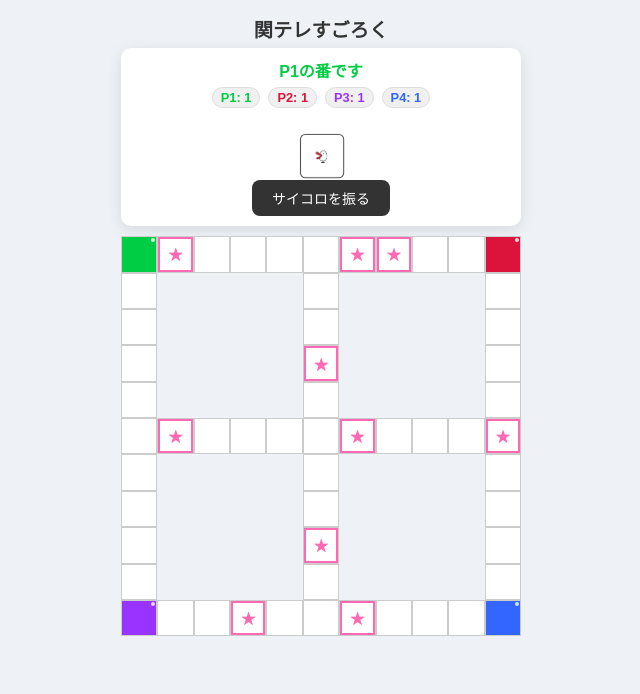
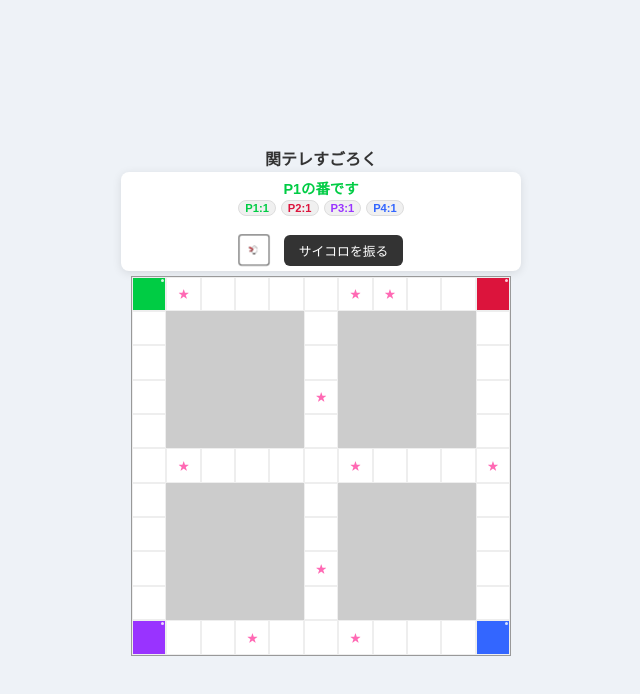
Before and after one commit to 223ttm/45th-sugoroku, a plain HTML site: page index.html in a window 1280 px wide. Shown: the whole page, without its empty margins (319-959 px from the left). Drawn offline with Linux system fonts and the light colour scheme.

Commit message:
Add files via upload

```diff
--- a/index.html
+++ b/index.html
@@ -2,82 +2,96 @@
 <html lang="ja">
 <head>
 <meta charset="UTF-8">
-<title>関テレすごろく（スマホ最適化版）</title>
+<title>関テレすごろく（究極スマホ最適化版）</title>
 <meta name="viewport" content="width=device-width,initial-scale=1,maximum-scale=1,user-scalable=no">
 <style>
-    /* 全体の高さを抑える設定 */
+    /* 全体設定：スクロールを徹底排除 */
+    * { box-sizing: border-box; }
     body {
-        font-family: sans-serif; display: flex; flex-direction: column; align-items: center;
-        background: #eef2f7; margin: 0; padding: 10px;
-        height: 100vh; height: 100dvh; overflow: hidden; /* スクロール禁止 */
+        font-family: sans-serif;
+        display: flex; flex-direction: column; align-items: center; justify-content: center;
+        background: #eef2f7; margin: 0; padding: 0;
+        width: 100vw; height: 100vh; height: 100dvh;
+        overflow: hidden; touch-action: manipulation;
     }
-    h1 { font-size: 1.2rem; color: #333; margin: 5px 0; }
 
+    h1 { font-size: 1rem; color: #333; margin: 2px 0; }
+
+    /* コントロールエリア：高さを最小限に */
     .controls {
-        margin-bottom: 10px; text-align: center; background: white; padding: 10px;
-        border-radius: 10px; box-shadow: 0 4px 15px rgba(0,0,0,0.1);
-        width: 95%; max-width: 400px; box-sizing: border-box;
+        width: 98%; max-width: 400px;
+        background: white; padding: 5px 10px;
+        border-radius: 8px; box-shadow: 0 2px 10px rgba(0,0,0,0.1);
+        display: flex; flex-direction: column; align-items: center;
+        margin-bottom: 5px;
     }
-    #turnInfo { font-size: 1rem; font-weight: bold; margin-bottom: 5px; }
-    .playerCounts { margin-bottom: 5px; display: flex; justify-content: center; gap: 8px; flex-wrap: wrap; font-size: 0.8rem; }
-    .playerCounts span { font-weight: bold; padding: 2px 8px; border-radius: 15px; background: #f0f0f0; border: 1px solid #ddd; }
-    #message { color: #d33; font-weight: bold; height: 1.2em; margin-bottom: 5px; font-size: 0.9rem; }
 
-    /* 盤面のレスポンシブ設定：画面幅いっぱいに収める */
+    #turnInfo { font-size: 0.9rem; font-weight: bold; margin-bottom: 2px; }
+
+    .playerCounts { display: flex; justify-content: center; gap: 5px; font-size: 0.7rem; margin-bottom: 2px; }
+    .playerCounts span { font-weight: bold; padding: 1px 6px; border-radius: 10px; background: #f0f0f0; border: 1px solid #ddd; }
+
+    #message { color: #d33; font-weight: bold; font-size: 0.8rem; height: 1.1em; margin-bottom: 2px; }
+
+    /* サイコロとボタンを横並びにして高さを節約 */
+    .dice-action-area {
+        display: flex; align-items: center; justify-content: center; gap: 15px; width: 100%;
+    }
+
+    /* 盤面：画面の高さに合わせてサイズを動的に決定 */
     #board {
         display: grid;
         grid-template-columns: repeat(11, 1fr);
         grid-template-rows: repeat(11, 1fr);
         gap: 0;
-        width: 95vw;
-        height: 95vw; /* 正方形を維持 */
-        max-width: 400px;
-        max-height: 400px;
-        background: transparent;
+        /* 画面幅か、残りの画面高さの小さい方に合わせる */
+        width: min(95vw, 60vh);
+        height: min(95vw, 60vh);
+        max-width: 380px;
+        max-height: 380px;
+        background: #ccc;
         position: relative;
+        border: 1px solid #999;
     }
 
-    .square {
-        width: 100%; height: 100%; background: white; border: 0.5px solid #ccc;
-        position: relative; box-sizing: border-box;
-    }
+    .square { width: 100%; height: 100%; background: white; border: 0.1px solid #eee; position: relative; }
     .empty { visibility: hidden; }
 
     .square.event::after {
-        content: '★'; position: absolute; inset: 0; border: 2px solid #ff69b4; color: #ff69b4;
-        display: flex; align-items: center; justify-content: center; font-weight: bold; font-size: 3vw; z-index: 25;
+        content: '★'; position: absolute; inset: 0; color: #ff69b4;
+        display: flex; align-items: center; justify-content: center; font-weight: bold; font-size: 10px; z-index: 25;
     }
-    /* スマホでのイベント文字サイズ調整 */
-    @media screen and (min-width: 400px) { .square.event::after { font-size: 14px; } }
 
-    .selectable { outline: 3px solid #ffd700; outline-offset: -3px; z-index: 30; animation: blink 0.8s infinite; }
-    @keyframes blink { 0%, 100% { opacity: 1; } 50% { opacity: 0.6; } }
+    .selectable { outline: 2px solid #ffd700; outline-offset: -2px; z-index: 30; animation: blink 0.8s infinite; }
+    @keyframes blink { 0%, 100% { opacity: 1; } 50% { opacity: 0.5; } }
 
     .cover { position: absolute; inset: 0; z-index: 20; }
-    .protected-indicator { position: absolute; right: 1px; top: 1px; width: 4px; height: 4px; border-radius: 50%; background: rgba(255,255,255,0.8); z-index: 40; }
+    .protected-indicator { position: absolute; right: 1px; top: 1px; width: 3px; height: 3px; border-radius: 50%; background: rgba(255,255,255,0.8); z-index: 40; }
 
-    /* サイコロをさらにコンパクトに */
-    #diceContainer { perspective: 400px; margin: 5px auto; width: 40px; height: 40px; }
-    #dice { width: 40px; height: 40px; position: relative; transform-style: preserve-3d; transition: transform 1.8s cubic-bezier(.2,.8,.2,1); }
-    .face { position: absolute; width: 40px; height: 40px; background: white; border: 1.5px solid #555; border-radius: 5px; display: flex; align-items: center; justify-content: center; backface-visibility: hidden; }
-    .face img { width: 85%; height: 85%; object-fit: contain; }
-    .front  { transform: rotateY(0deg) translateZ(20px); }
-    .top    { transform: rotateX(90deg) translateZ(20px); }
-    .right  { transform: rotateY(90deg) translateZ(20px); }
-    .left   { transform: rotateY(-90deg) translateZ(20px); }
-    .bottom { transform: rotateX(-90deg) translateZ(20px); }
-    .back   { transform: rotateY(180deg) translateZ(20px); }
+    /* サイコロ：さらに小型化 */
+    #diceContainer { perspective: 400px; width: 30px; height: 30px; }
+    #dice { width: 30px; height: 30px; position: relative; transform-style: preserve-3d; transition: transform 1.5s cubic-bezier(.2,.8,.2,1); }
+    .face { position: absolute; width: 30px; height: 30px; background: white; border: 1px solid #555; border-radius: 3px; display: flex; align-items: center; justify-content: center; backface-visibility: hidden; }
+    .face img { width: 90%; height: 90%; object-fit: contain; }
+    .front  { transform: rotateY(0deg) translateZ(15px); }
+    .top    { transform: rotateX(90deg) translateZ(15px); }
+    .right  { transform: rotateY(90deg) translateZ(15px); }
+    .left   { transform: rotateY(-90deg) translateZ(15px); }
+    .bottom { transform: rotateX(-90deg) translateZ(15px); }
+    .back   { transform: rotateY(180deg) translateZ(15px); }
 
-    button { padding: 8px 20px; font-size: 14px; cursor: pointer; border-radius: 8px; border: none; background: #333; color: white; }
+    button { padding: 6px 15px; font-size: 0.8rem; cursor: pointer; border-radius: 6px; border: none; background: #333; color: white; }
     button:disabled { background: #ccc; }
 
     /* オーバーレイ */
     .full-overlay { position: fixed; inset: 0; display: flex; flex-direction: column; align-items: center; justify-content: center; z-index: 3000; background: rgba(0,0,0,0.85); opacity: 0; visibility: hidden; transition: 0.3s; }
     .full-overlay.show { opacity: 1; visibility: visible; }
-    .overlay-content { transform: scale(0.7); transition: 0.4s; text-align: center; width: 90%; }
+    .overlay-content { transform: scale(0.7); transition: 0.4s; text-align: center; width: 90%; color: white; }
     .full-overlay.show .overlay-content { transform: scale(1); }
-    .result-text-main { font-size: 3rem; font-weight: 900; margin: 0; }
-    .result-text-sub { font-size: 1.5rem; color: white; margin-top: 10px; }
+    .result-text-main { font-size: 2.5rem; font-weight: 900; margin: 0; }
+
+    /* モーダル内のボタン調整 */
+    .modal-btn-group { display: flex; gap: 10px; justify-content: center; margin-top: 15px; }
 </style>
 </head>
 <body>
@@ -88,6 +102,8 @@
   <div id="turnInfo">準備中...</div>
   <div class="playerCounts" id="playerCounts"></div>
   <div id="message"></div>
+
+  <div class="dice-action-area">
     <div id="diceContainer">
         <div id="dice">
             <div class="face front"><img src="hatiemonn1.png" alt="1"></div>
@@ -100,19 +116,23 @@
     </div>
     <button id="diceBtn">サイコロを振る</button>
   </div>
+</div>
 
 <div id="board"></div>
 
 <div id="systemOverlay" class="full-overlay">
     <div class="overlay-content">
-        <div id="sysLabel" style="font-size: 1.2rem; color: #aaa; margin-bottom: 5px;"></div>
+        <div id="sysLabel" style="font-size: 1rem; color: #aaa; margin-bottom: 5px;"></div>
         <div id="sysMainText" class="result-text-main"></div>
-        <div id="sysSubText" class="result-text-sub"></div>
+        <div id="sysSubText" style="font-size: 1.2rem; margin-top: 10px;"></div>
     </div>
 </div>
 
 <script>
-// JavaScript ロジックは前回と同じ（変数定義などはそのまま）
+// (既存のJavaScriptロジックをここに貼り付けてください)
+// ※変更点がないため、元のスクリプトをそのまま使用可能です。
+// 便宜上、必要な初期化部分のみ再掲します。
+
 const size = 11;
 let players = [{ color:"#00cc44" }, { color:"#dc143c" }, { color:"#9933ff" }, { color:"#3366ff" }];
 let currentPlayer = 0, stepsRemaining = 0, isMoving = false, isAwaitingChoice = false, isOverlaying = false;
@@ -203,14 +223,14 @@
     turnInfo.textContent = `P${currentPlayer+1}の番です${stepsRemaining > 0 ? `（残り ${stepsRemaining}）` : ''}`;
 }
 
-function updatePlayerCounts() { playerCountsEl.innerHTML = players.map((p, i) => `<span style="color:${p.color}">P${i+1}: ${territoryCounts[i]}</span>`).join(''); }
+function updatePlayerCounts() { playerCountsEl.innerHTML = players.map((p, i) => `<span style="color:${p.color}">P${i+1}:${territoryCounts[i]}</span>`).join(''); }
 
 function showSystemOverlay(label, main, sub, color, duration, callback) {
     isOverlaying = true;
     sysLabel.textContent = label;
     sysMainText.textContent = main;
     sysMainText.style.color = color;
-    sysMainText.style.textShadow = `0 0 15px ${color}, 0 0 2px white`;
+    sysMainText.style.textShadow = `0 0 10px ${color}`;
     sysSubText.textContent = sub;
     systemOverlay.classList.add('show');
     setTimeout(() => {
@@ -225,7 +245,7 @@
     stepsRemaining = 0;
     diceBtn.disabled = true;
     message.textContent = "";
-    showSystemOverlay("Next Turn", `P${currentPlayer+1}`, "あなたの番です", players[currentPlayer].color, 1200, () => {
+    showSystemOverlay("Next Turn", `P${currentPlayer+1}`, "あなたの番です", players[currentPlayer].color, 1000, () => {
         updateTurnColor(); updateSelectableSquares(); diceBtn.disabled = false;
     });
 }
@@ -243,16 +263,15 @@
     isAwaitingChoice = true;
     const pColor = players[currentPlayer].color;
     const overlay = document.createElement('div');
-    overlay.style.cssText = `position: fixed; inset: 0; background: rgba(0,0,0,0.8); backdrop-filter: blur(6px); display: flex; align-items: center; justify-content: center; z-index: 1000; animation: fadeIn 0.3s ease-out;`;
+    overlay.style.cssText = `position: fixed; inset: 0; background: rgba(0,0,0,0.8); backdrop-filter: blur(4px); display: flex; align-items: center; justify-content: center; z-index: 1000;`;
     document.body.appendChild(overlay);
 
     function showConfirmation() {
-        overlay.innerHTML = `<div style="background: white; padding: 20px; border-radius: 20px; text-align: center; border: 5px solid #ffd700; width: 80%; max-width: 300px;"><h3 style="color: #ff69b4; margin: 0 0 10px;">★ EVENT ★</h3><p style="font-size:0.9rem;">ミッションに挑戦する？</p><div style="display: flex; gap: 10px; justify-content: center;"><button id="btnChallenge" style="background: #ff4d4d; color: white; padding: 8px 15px; border-radius: 50px; font-size:0.8rem;">挑戦する！</button><button id="btnSkip" style="background: #888; color: white; padding: 8px 15px; border-radius: 50px; font-size:0.8rem;">やめておく</button></div></div>`;
+        overlay.innerHTML = `<div style="background: white; padding: 15px; border-radius: 15px; text-align: center; border: 4px solid #ffd700; width: 85%; max-width: 280px;"><h3 style="color: #ff69b4; margin: 0 0 5px; font-size:1.1rem;">★ EVENT ★</h3><p style="font-size:0.8rem; margin:5px 0;">ミッションに挑戦する？</p><div class="modal-btn-group"><button id="btnChallenge" style="background: #ff4d4d; color: white; padding: 6px 12px; border-radius: 20px; font-size:0.8rem;">挑戦！</button><button id="btnSkip" style="background: #888; color: white; padding: 6px 12px; border-radius: 20px; font-size:0.8rem;">やめる</button></div></div>`;
         document.getElementById('btnChallenge').onclick = () => {
-            overlay.innerHTML = `<div style="background: white; padding: 30px; border-radius: 20px; text-align: center; border: 5px solid ${pColor}; width: 80%; max-width: 300px;"><h3>Now challenging</h3><div style="font-size: 2rem; font-weight: 900; color: ${pColor}; margin: 10px 0;">P${currentPlayer+1}</div><p style="font-size:0.8rem;">ミッション実行中…</p><button id="btnFinish" style="background: #333; color: white; padding: 10px 20px; border-radius: 10px;">終了</button></div>`;
+            overlay.innerHTML = `<div style="background: white; padding: 20px; border-radius: 15px; text-align: center; border: 4px solid ${pColor}; width: 85%; max-width: 280px;"><h3>Now challenging</h3><div style="font-size: 1.8rem; font-weight: 900; color: ${pColor};">P${currentPlayer+1}</div><p style="font-size:0.8rem;">ミッション実行中…</p><button id="btnFinish" style="background: #333; color: white; padding: 8px 16px; border-radius: 8px;">終了</button></div>`;
             document.getElementById('btnFinish').onclick = () => {
-                // SUCCESSとFAILEDのボタン間隔を gap: 20px に広げました
-                overlay.innerHTML = `<div style="background: white; padding: 20px; border-radius: 20px; text-align: center; border: 5px solid #ff4500; width: 80%; max-width: 300px;"><h3>Result</h3><p style="font-size:0.8rem;">結果を教えてね！</p><div style="display: flex; gap: 20px; justify-content: center;"><button id="btnSuccess" style="background: #00c853; color: white; padding: 10px 20px; border-radius: 50px;">SUCCESS</button><button id="btnFailure" style="background: #d50000; color: white; padding: 10px 20px; border-radius: 50px;">FAILED</button></div></div>`;
+                overlay.innerHTML = `<div style="background: white; padding: 15px; border-radius: 15px; text-align: center; border: 4px solid #ff4500; width: 85%; max-width: 280px;"><h3>Result</h3><div class="modal-btn-group"></div><p style="font-size:0.8rem;">結果はどうだったかな？</p><button id="btnSuccess" style="background: #00c853; color: white; padding: 8px 16px; border-radius: 20px; font-size:0.8rem;">SUCCESS</button><button id="btnFailure" style="background: #d50000; color: white; padding: 8px 16px; border-radius: 20px; font-size:0.8rem;">FAILED</button></div></div>`;
                 document.getElementById('btnSuccess').onclick = () => handleResult(true);
                 document.getElementById('btnFailure').onclick = () => handleResult(false);
             };
@@ -266,7 +285,7 @@
         let main, sub, color;
         if(isSuccess) { stepsRemaining += 2; main = "SUCCESS!!"; sub = "+2マス！"; color = "#00c853"; }
         else { color = "#d50000"; main = "FAILED..."; if(stepsRemaining >= 2) { stepsRemaining -= 2; sub = "-2マス"; } else { stepsRemaining = 0; revertOwnTerritoryByHistory(currentPlayer, 2); sub = "陣地没収！"; } }
-        showSystemOverlay("Result", main, sub, color, 1500, () => { if(stepsRemaining > 0) { updateSelectableSquares(); updateTurnColor(); } else { endTurn(); } });
+        showSystemOverlay("Result", main, sub, color, 1200, () => { if(stepsRemaining > 0) { updateSelectableSquares(); updateTurnColor(); } else { endTurn(); } });
     }
     showConfirmation();
 }
@@ -290,7 +309,7 @@
     const rotations = { 1:{x:0,y:0}, 2:{x:-90,y:0}, 3:{x:0,y:-90}, 4:{x:0,y:90}, 5:{x:90,y:0}, 6:{x:0,y:180} };
     const target = rotations[res];
     dice.style.transform = `rotateX(${currentX + target.x}deg) rotateY(${currentY + target.y}deg)`;
-    setTimeout(() => { isMoving = false; stepsRemaining = res; message.textContent = `${res}が出ました！`; updateTurnColor(); updateSelectableSquares(); }, 1800);
+    setTimeout(() => { isMoving = false; stepsRemaining = res; message.textContent = `${res}が出ました！`; updateTurnColor(); updateSelectableSquares(); }, 1500);
 };
 
 initBoard();
```
Lines whose indentation alone changed are shown as unchanged.
